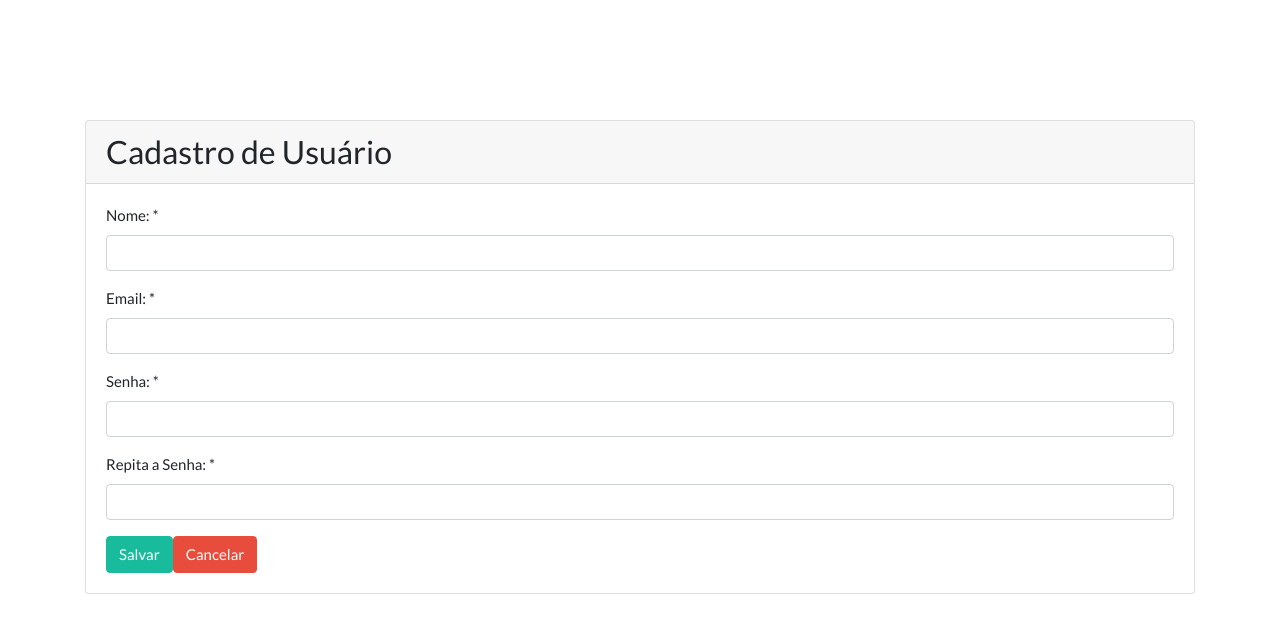
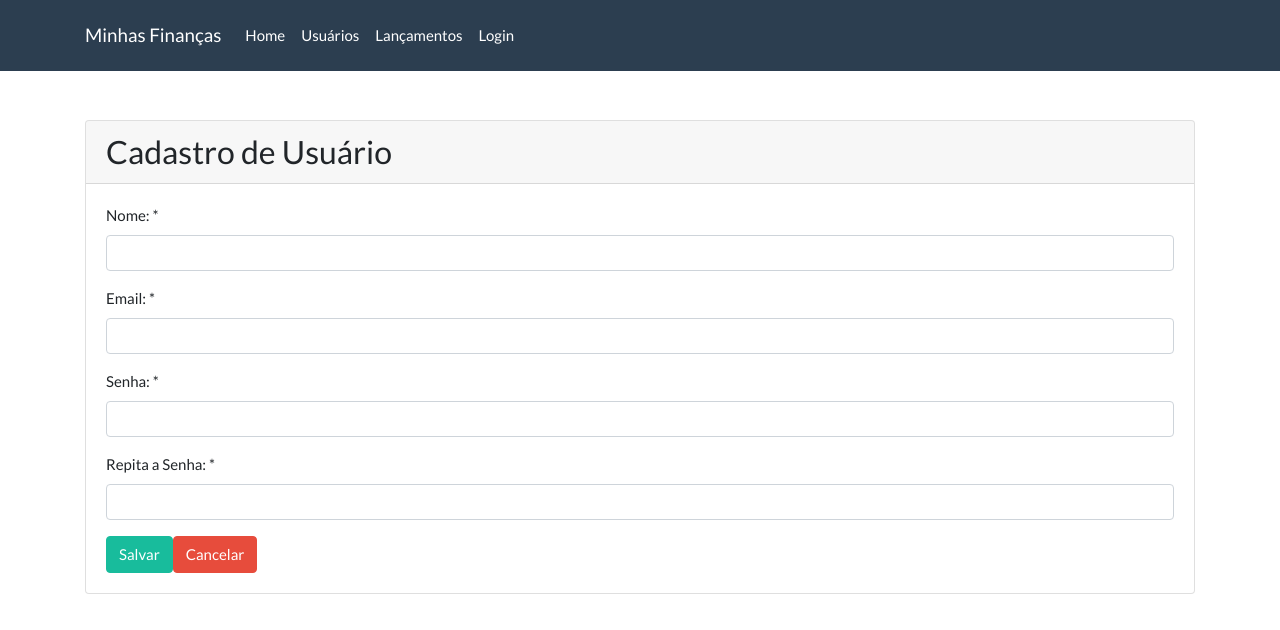
Before and after one commit to LuisTaborda/minhas-financas-app, a React (Create React App) app: page /#/cadastro-usuario in a window 1280 px wide. Shown: the top 630 px of the page. Built offline with nearby package versions, Linux system fonts and the light colour scheme.

Commit message:
adicionando navbar

```diff
--- /dev/null
+++ b/src/components/navbar.js
@@ -0,0 +1,33 @@
+import React from 'react'
+
+function Navbar(){
+    return(
+        <div className="navbar navbar-expand-lg fixed-top navbar-dark bg-primary">
+            <div className="container">
+                <a href="https://bootswatch.com/" className="navbar-brand">Minhas Finanças</a>
+                <button className="navbar-toggler" type="button" data-toggle="collapse" data-target="#navbarResponsive" aria-controls="navbarResponsive" aria-expanded="false" aria-label="Toggle navigation">
+                <span className="navbar-toggler-icon"></span>
+                </button>
+                <div className="collapse navbar-collapse" id="navbarResponsive">
+                <ul className="navbar-nav">
+                    <li className="nav-item">
+                    <a className="nav-link" href="home.html">Home</a>
+                </li>
+                <li className="nav-item">
+                    <a className="nav-link" href="usuarios.html">Usuários</a>
+                </li>
+                <li className="nav-item">
+                    <a className="nav-link" href="lancamentos.html">Lançamentos</a>
+                </li>
+                <li className="nav-item">
+                    <a className="nav-link" href="login.html">Login</a>
+                </li>
+                </ul>
+
+                </div>
+            </div>
+        </div>
+    )
+}
+
+export default Navbar
--- a/src/main/App.js
+++ b/src/main/App.js
@@ -1,6 +1,7 @@
 import React from 'react';
 
 import Rotas from './rotas'
+import Navbar from '../components/navbar'
 
 import 'bootswatch/dist/flatly/bootstrap.css'
 import '../custom.css'
@@ -8,9 +9,12 @@ import '../custom.css'
 class App extends React.Component {
   render(){
     return (
-    <div>
-      <Rotas/>
-    </div>
+    <>
+      <Navbar/>
+      <div className="container">
+        <Rotas/>
+      </div>
+    </>
     )
   }
 }
--- a/src/views/cadastroUsuario.js
+++ b/src/views/cadastroUsuario.js
@@ -18,7 +18,6 @@ class CadastroUsuario extends React.Component{
 
     render(){
         return(
-            <div className="container">
                 <Card title="Cadastro de Usuário">
                 <div className="row">
                     <div className="col-lg-12">
@@ -45,7 +44,6 @@ class CadastroUsuario extends React.Component{
                     </div>
                 </div>
                 </Card>
-            </div>
         )
     }
 }
--- a/src/views/login.js
+++ b/src/views/login.js
@@ -16,7 +16,6 @@ class Login extends React.Component{
 
     render(){
         return (
-        <div className="container">
             <div className="row">
                 <div className="col-md-6" style={ {position:'relative', left:'300px'}}>
                     <div className="bs-docs-section">
@@ -54,7 +53,6 @@ class Login extends React.Component{
                     </div>
                 </div>
             </div>
-        </div>
         )
     }
 }
```
Also changed, not shown: 1 other file (tests, documents, lock files or other folders).
